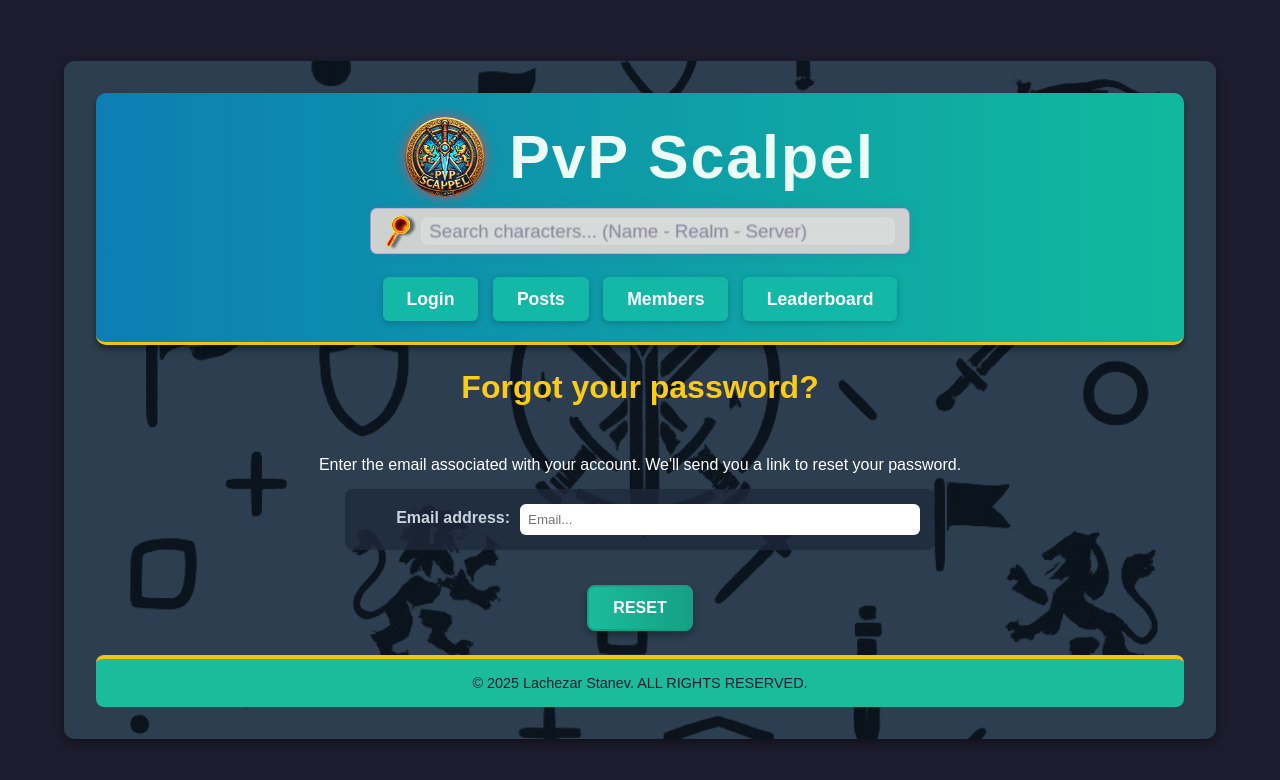
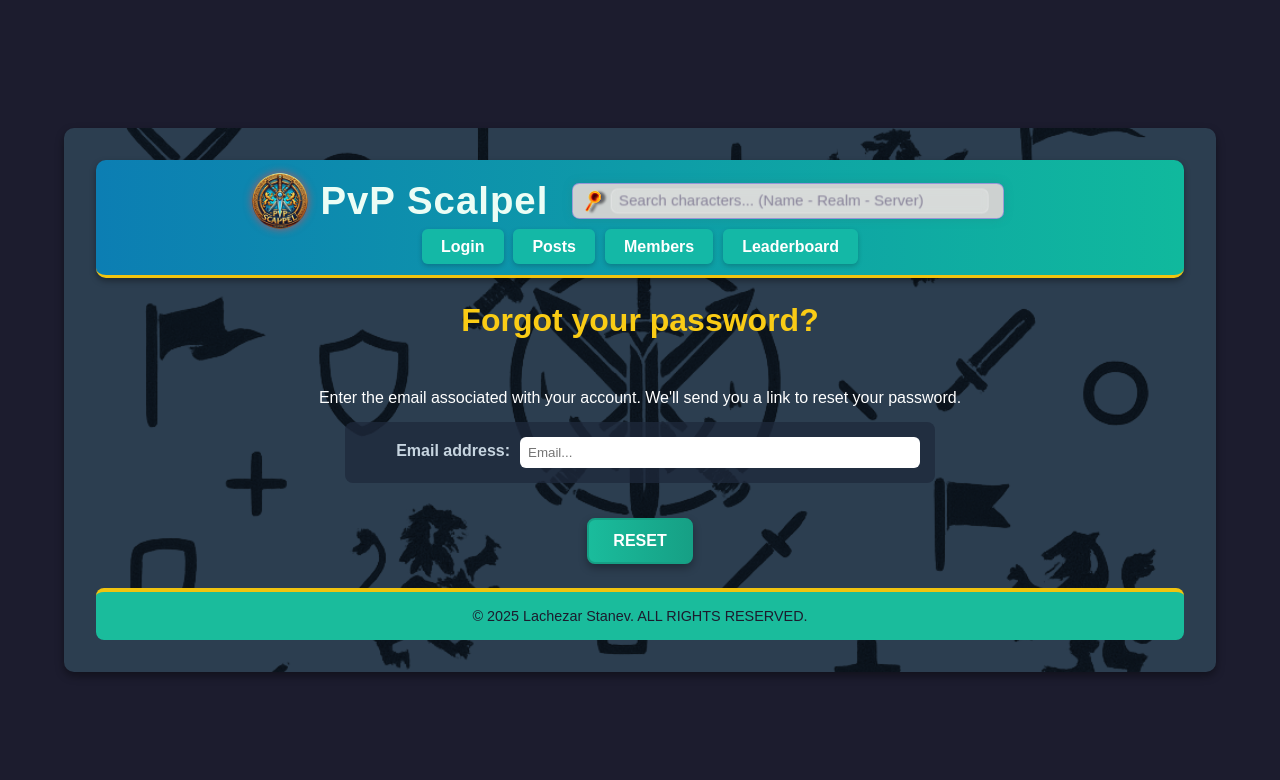
Before and after one commit to lStanev00/PvP-Scalpel-FrontEnd, a React (Vite) app: page /reset/password in a window 1280 px wide. Shown: the top 780 px of the page. Built offline with nearby package versions, Linux system fonts and the light colour scheme; no server answers.

Commit message:
HEADER Changes

```diff
--- a/src/Styles/modular/Header.module.css
+++ b/src/Styles/modular/Header.module.css
@@ -1,49 +1,43 @@
 .header {
-    /* background: linear-gradient(50deg, #0f172a, #0ea5e9, #162342); */
     background: linear-gradient(90deg, #0c7eb3, #10b99d);
     border-radius: 10px;
-    padding: 1.5rem 1rem;
+    padding: 0.8rem 1rem 1.2rem;
     width: 100%;
     display: flex;
     flex-direction: column;
+    align-items: center;
     border-bottom: 3px solid #f1c40f;
-    gap: 0.5rem;
-    box-shadow: 0 4px 6px rgba(0, 0, 0, 0.4);
-    padding-bottom: 2rem;
+    gap: 0.6rem;
+    box-shadow: 0 3px 6px rgba(0, 0, 0, 0.35);
 }
 
 .navbar {
-    position: relative;
     display: flex;
     flex-direction: column;
     align-items: center;
-    z-index: 10;
     width: 100%;
-    align-items: center;
-    gap: 2rem;
-    /* background: linear-gradient(90deg, #0c7eb3, #10b99d); */
-
+    gap: 1rem; /* was 2rem */
 }
 
 .nav-links {
     display: flex;
     align-items: center;
-    gap: 0.9rem;
+    gap: 0.6rem; /* was 0.9rem */
     list-style: none;
-    height: 100%;
-    justify-content: flex-end;
+    justify-content: center;
+    flex-wrap: wrap;
+}
 
-}
 .nav-links a {
     background: #14b8a6;
-    padding: .75rem 1.5rem;
+    padding: 0.55rem 1.2rem;
     border-radius: 6px;
     text-decoration: none;
     color: #fff;
     font-weight: 700;
-    transition: background .3s ease;
-    box-shadow: 0 2px 6px #0003;
-    font-size: 1.1rem;
+    transition: background .3s ease, transform .2s ease;
+    box-shadow: 0 2px 5px #0003;
+    font-size: 1rem; /* was 1.1rem */
 }
 
 .nav-links li a:hover {
@@ -64,8 +58,8 @@
 }
 
 .searchBarDiv {
-    width: 100%;
-    margin-top: 2rem;
+    width: 80%;
+    margin-top: 0.5rem; /* was 2rem */
     display: flex;
     justify-content: center;
 }
@@ -74,18 +68,13 @@
     display: flex;
     align-items: center;
     justify-content: center;
-    width: 100%;
-    gap: 1rem;
-
-    /* font-family: 'Segoe UI', 'Ubuntu', 'Roboto', sans-serif; */
-    font-size: 3.8rem;
+    gap: 0.8rem;
+    font-size: 2.4rem; /* was 3.8rem */
     font-weight: 800;
     color: #ecfdf5;
-
-    letter-spacing: 2px;
+    letter-spacing: 1px;
     cursor: pointer;
-    transition: all 0.4s ease-in-out;
-    /* animation: logoGlowPulse 6s ease-in-out infinite; */
+    transition: all 0.3s ease-in-out;
 }
 
 @keyframes logoGlowPulse {
@@ -108,11 +97,10 @@
 }
 
 .logo-img {
-    width: 5rem;
-    height: 5rem;
-    margin-right: 0.5rem;
+    width: 3.5rem; /* was 5rem */
+    height: 3.5rem;
     border-radius: 50%;
-    box-shadow: 0 0 12px rgba(239, 68, 68, 0.8);
+    box-shadow: 0 0 8px rgba(239, 68, 68, 0.7);
     transition: transform 0.3s ease;
 }
 
@@ -145,3 +133,11 @@
  }
 
 }
+
+.upperWrapper {
+    display: flex;
+    flex-direction: row;
+    width: 100%;
+    align-items: center;
+    justify-content: center;
+}
--- a/src/Styles/modular/SearchBar.module.css
+++ b/src/Styles/modular/SearchBar.module.css
@@ -7,7 +7,7 @@
     background: #cdd1d0;
     box-shadow: 0 2px 6px rgba(0, 0, 0, 0.3);
     width: 100%;
-    max-width: 600px;
+    max-width: 480px;
     margin: 0;
     position: relative;
     border: 1px solid rgba(29, 14, 233, 0.3);
@@ -39,14 +39,14 @@
 
 .input {
     width: 100%;
-    font-size: 1.3rem;
+    font-size: 1.05rem;
     line-height: 1ch;
     border: none;
     border-radius: 8px;
     outline: none;
     background: rgba(30, 41, 59, 0);
     color: #000000;
-    height: 30px;
+    height: 28px;
     backdrop-filter: blur(4px);
     background: rgba(255, 255, 255, 0.2);
     border: 1px solid rgba(255, 255, 255, 0.3);
@@ -64,5 +64,6 @@ input:focus {
 
 .searchBar img {
     margin: 0 0.5rem;
+     width: 26px;
     filter: brightness(0.9) drop-shadow(5px 1px 1px #0d0c4286) contrast(2) hue-rotate(-5deg);
 }
--- a/src/components/Router.jsx
+++ b/src/components/Router.jsx
@@ -13,13 +13,16 @@ export default function Navigation() {
         <>
         <div className={Style.header}>
 
-            <div onClick={(e) => {navigate(`/`)}} className={Style.logo}>
-                <img className={Style["logo-img"]} src="/logo/logo_resized.png" alt="logo pic" />
-                PvP Scalpel
+            <div className={Style.upperWrapper}>
+                <div onClick={(e) => {navigate(`/`)}} className={Style.logo}>
+                    <img className={Style["logo-img"]} src="/logo/logo_resized.png" alt="logo pic" />
+                    PvP Scalpel
+                </div>
+
+                <SearchBar />
             </div>
 
             <nav className={Style.navbar}>
-                <SearchBar />
                 <ul className={Style["nav-links"]}>
                     {!user?._id && (
                         <>
```
